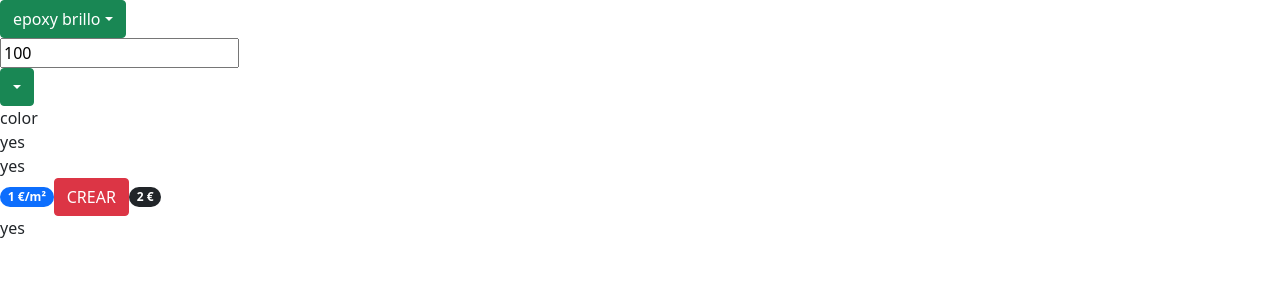
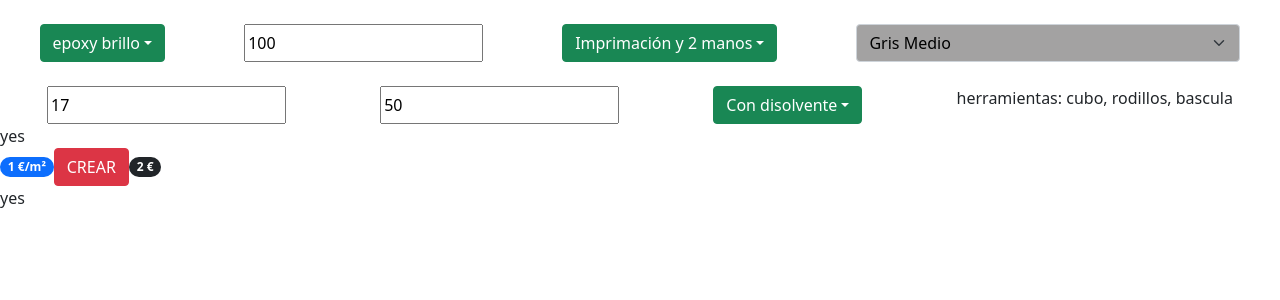
Before and after one commit to RCorpy/presupuestator, a React (Create React App) app: page / in a window 1280 px wide. Shown: the top 300 px of the page. Built offline with nearby package versions, Linux system fonts and the light colour scheme.

Commit message:
third commit

```diff
--- a/src/App.js
+++ b/src/App.js
@@ -29,7 +29,7 @@ function App() {
   return (
     <React.StrictMode>
       <MainData setMainData={setMainData} mainData={mainData}/>
-      <Collapsable setCollapsableData={setCollapsableData}/>
+      <Collapsable setCollapsableData={setCollapsableData} collapsableData={collapsableData}/>
       <Identifyers setIdentifyersData={setIdentifyersData}/>
       <CreatePanel pricePerM={1} total={2}/>
       <Invoice />
--- a/src/components/Collapsable.js
+++ b/src/components/Collapsable.js
@@ -1,9 +1,33 @@
 import React from 'react'
+import Dropdown from 'react-bootstrap/Dropdown';
 
-export default function Main() {
+
+export default function Main({setCollapsableData, collapsableData}) {
+
+    const handleSetCollapsableData = (key, value) => {
+        setCollapsableData((prevData)=>{
+            let returnValue = {...prevData}
+            returnValue[key] = value
+            return returnValue
+        })
+    }
+
     return (
-        <div>
-            yes
+        <div className="inputrow">
+            <input type="number" onChange={(event)=>handleSetCollapsableData("portes", event.target.value)} value={collapsableData.portes}/>
+            <input type="number" onChange={(event)=>handleSetCollapsableData("descuento", event.target.value/100)} value={collapsableData.descuento*100}/>
+            <Dropdown>
+                <Dropdown.Toggle variant="success" id="dropdown-basic">
+                    {collapsableData.disolvente ? "Con disolvente" : "Sin disolvente"}
+                </Dropdown.Toggle>
+
+                <Dropdown.Menu>
+                    <Dropdown.Item onClick={()=>{handleSetCollapsableData("disolvente", true)}}>Con disolvente</Dropdown.Item>
+                    <Dropdown.Item onClick={()=>{handleSetCollapsableData("disolvente", false)}}>Sin disolvente</Dropdown.Item>
+
+                </Dropdown.Menu>
+            </Dropdown>
+            herramientas: cubo, rodillos, bascula
         </div>
     )
 }
--- a/src/components/MainData.js
+++ b/src/components/MainData.js
@@ -1,8 +1,15 @@
-import React from 'react'
+import React, {useState} from 'react'
 import Dropdown from 'react-bootstrap/Dropdown';
+import Form from "react-bootstrap/Form"
+
 import capasDictionary from "../formats/capasDictionary"
+import colorChoices from "../formats/colorChoices"
+
+
 
 export default function Main({setMainData, mainData}) {
+
+    const [colorFieldBackgroundColor, setColorFieldBackgroundColor] = useState("#a3a2a2")
 
     const handleSetMainData = (key, value) => {
         setMainData((prevData)=>{
@@ -13,7 +20,7 @@ export default function Main({setMainData, mainData}) {
     }
 
     return (
-        <div>
+        <div className="inputrow">
             <Dropdown>
                 <Dropdown.Toggle variant="success" id="dropdown-basic">
                     {mainData.resina}
@@ -26,7 +33,7 @@ export default function Main({setMainData, mainData}) {
                     <Dropdown.Item onClick={()=>{handleSetMainData("resina", "politop"); console.log(mainData)}}>politop</Dropdown.Item>
                 </Dropdown.Menu>
             </Dropdown>
-            <input type="number" onChange={()=>console.log("change")} value={mainData.m2}/>
+            <input type="number" onChange={(event)=>handleSetMainData("m2", event.target.value)} value={mainData.m2}/>
             <Dropdown>
                 <Dropdown.Toggle variant="success" id="dropdown-basic">
                     {capasDictionary[mainData.capas]}
@@ -39,7 +46,27 @@ export default function Main({setMainData, mainData}) {
                     <Dropdown.Item onClick={()=>{handleSetMainData("capas", "10"); console.log(mainData)}}>Imprimación</Dropdown.Item>
                 </Dropdown.Menu>
             </Dropdown>
-            color
+            <Form.Select value={mainData.color} onChange={(event)=>{
+                let value = event.target.value
+                handleSetMainData("color", value)
+                setColorFieldBackgroundColor(colorChoices.filter(element=>element[0]==value)[0][1])
+                }}
+                style={
+                    {
+                        backgroundColor:colorFieldBackgroundColor,
+                        color: colorFieldBackgroundColor == "#000000" || colorFieldBackgroundColor =="#383E42" ? "white" : "black",
+                        width: "30%",
+
+                    }
+                }
+                >
+                {colorChoices.map((choice)=>(<option value={choice[0]} key={choice[1]} style={
+                    {
+                        backgroundColor: choice[1],
+                        color: choice[1] == "#000000" || choice[1] =="#383E42" ? "white" : "black"
+                    }
+                    } >{choice[0]}</option>))}
+            </Form.Select>
         </div>
     )
 }
--- /dev/null
+++ b/src/formats/colorChoices.js
@@ -0,0 +1,16 @@
+const colorChoices = [
+    ["Gris Claro", "#cccaca"],
+    ["Gris Medio", "#a3a2a2"],
+    ["Gris Oscuro", "#7d7d7d"],
+    ["Antracita", "#383E42"],
+    ["Ocre", "#cc7722"],
+    ["Crema 9001", "#FBE5D7"],
+    ["Blanco", "#FFFFFF"],
+    ["Negro", "#000000"],
+    ["Verde Bosque", "#228b22"],
+    ["Azul Acero", "#4682b4"],
+    ["Rojo Ferrari", "#ff2802"],
+    ["Amarillo Tráfico", "#f7b500"],
+]
+
+export default colorChoices
--- a/src/formats/importedMainData.js
+++ b/src/formats/importedMainData.js
@@ -1,8 +1,8 @@
 const mainData = {
     resina: "epoxy brillo",
     m2: 100,
-    capas: [1,2],
-    color: "#ffffff"
+    capas: "12",
+    color: "Gris Medio"
 }
 
 export default mainData
--- a/src/styles.css
+++ b/src/styles.css
@@ -2,3 +2,9 @@ body {
     font-size: 20px;
 
   }
+
+  .inputrow {
+    display:flex;
+    justify-content: space-around;
+    padding-top: 3vh;
+  }
```
